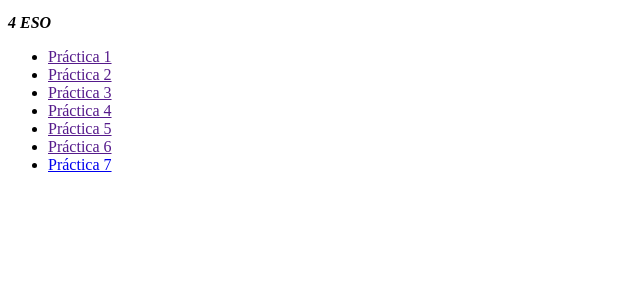
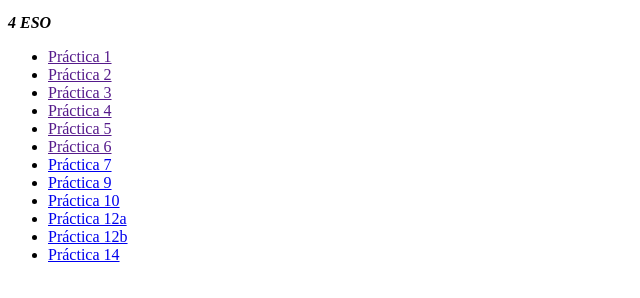
Before and after one commit to anaescuder/anaescuder.github.io, a plain HTML site: page index.html in a window 1280 px wide. Shown: the part 100-398 px from the top of the page, without its empty margins (0-640 px from the left). Drawn offline with Linux system fonts and the light colour scheme.

Commit message:
Update index.html

```diff
--- a/index.html
+++ b/index.html
@@ -19,6 +19,11 @@
     <li><a href="">Práctica 5</a></li>
     <li><a href="">Práctica 6</a></li>
     <li><a href="p.7.html">Práctica 7</a></li>
+    <li><a href="p.9.html">Práctica 9</a></li>
+    <li><a href="p.10.html">Práctica 10</a></li>
+    <li><a href="p.12a.html">Práctica 12a</a></li>
+    <li><a href="p.12b.html">Práctica 12b</a></li>
+    <li><a href="p.14.html">Práctica 14</a></li>
   </ul>
 
 
```
